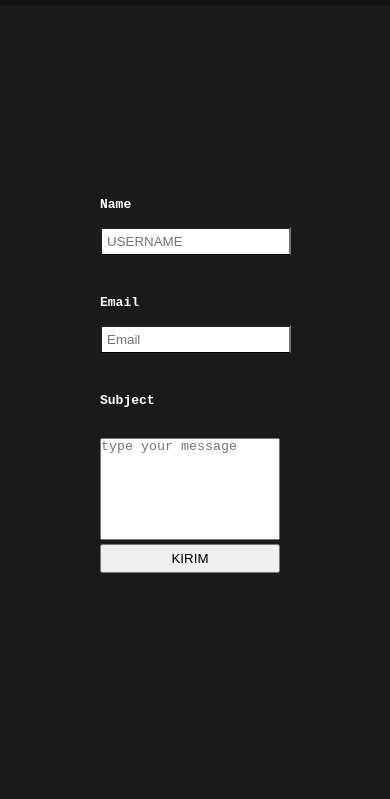
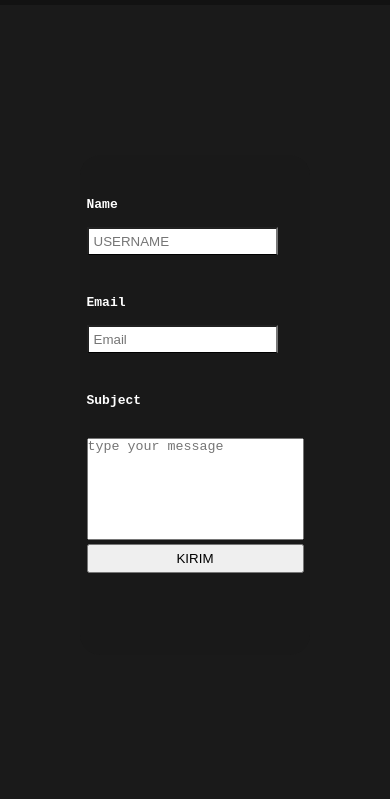
Before and after one commit to ZAKYVANGOBEL15/Portofolio, a plain HTML site: page contact.html in a window 390 px wide. Shown: the part 45-844 px from the top of the page. Drawn offline with Linux system fonts and the light colour scheme.

Commit message:
Add files via upload
Signed-off-by: Zaky <145343615+ZAKYVANGOBEL15@users.noreply.github.com>

```diff
--- a/style.css
+++ b/style.css
@@ -241,12 +241,11 @@ input {
 }
 
 .btn {
-  width: 180px;
+  width: 217px;
   transition: .5s;
 }
 
 .btn:hover {
-  width: 180px;
   border: none;
   background-color: #484891;
 }
@@ -259,7 +258,7 @@ label {
 textarea {
   outline: none;
   resize: none;
-  width: 178px;
+  width: 215px;
   height: 100px;
 }
 
@@ -271,7 +270,9 @@ textarea {
 
   .kotak_input {
     margin: 200px auto;
-    background-color: #1a1a1a;
+    width: 230px;
+
+    background-color: #1a1a1a1a;
     align-items: center;
     justify-content: center;
     display: flex;
```
